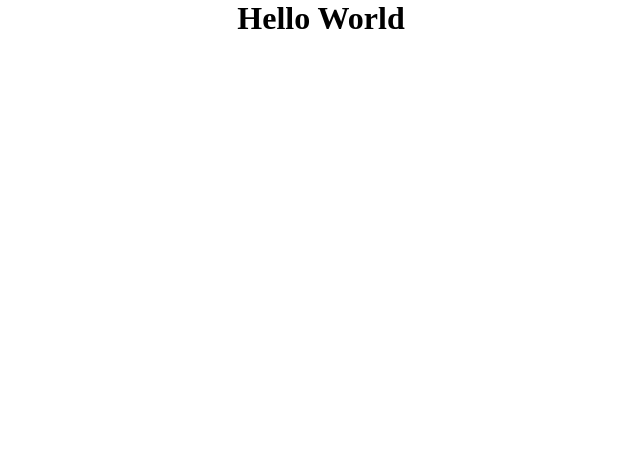
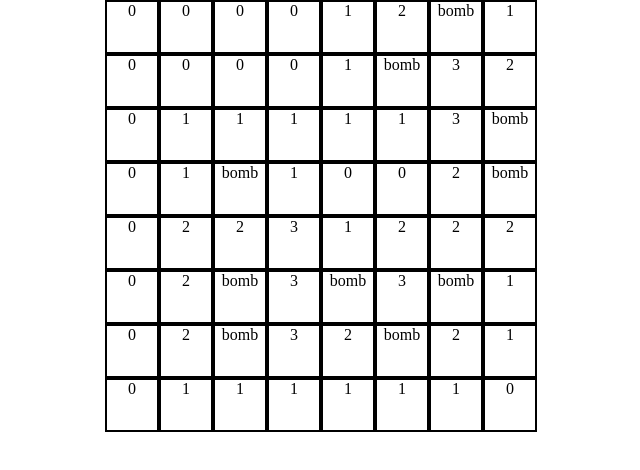
Before and after one commit to dylant135/minesweeper, a React (Create React App) app: page /game in a window 1280 px wide. Shown: the top 470 px of the page, without its empty margins (319-959 px from the left). Built offline with nearby package versions, Linux system fonts and the light colour scheme.

Commit message:
board generated

```diff
--- a/package.json
+++ b/package.json
@@ -12,6 +12,7 @@
     "@types/react-dom": "^18.2.7",
     "react": "^18.2.0",
     "react-dom": "^18.2.0",
+    "react-router-dom": "^6.15.0",
     "react-scripts": "5.0.1",
     "typescript": "^4.9.5",
     "web-vitals": "^2.1.4"
--- a/src/App.css
+++ b/src/App.css
@@ -11,3 +11,18 @@
   width: 80%;
   margin: auto;
 }
+
+.board {
+  display: grid;
+  grid-template-columns: repeat(8, 1fr);
+  grid-template-rows: repeat(8, 1fr);
+  width: fit-content;
+  margin: auto;
+}
+
+.cell {
+  border: 2px solid black;
+  border-collapse: collapse;
+  width: 50px;
+  height: 50px;
+}
--- a/src/App.tsx
+++ b/src/App.tsx
@@ -1,10 +1,21 @@
 import React from 'react';
 import './App.css';
+import { Route, Routes } from 'react-router-dom'
+import Game from './components/Game';
+import Home from './components/Home';
+import GameContextProvider from './GameContext';
+
 
 function App() {
+
   return (
     <div className="App">
-      <h1 className='center'>Hello World</h1>
+      <GameContextProvider>
+        <Routes>
+          <Route path='/' element={<Home />} />
+          <Route path='/game' element={<Game />} />
+        </Routes>
+      </GameContextProvider>
     </div>
   );
 }
--- /dev/null
+++ b/src/GameContext.tsx
@@ -0,0 +1,29 @@
+import React, { createContext, useState } from "react";
+
+type initType = {
+    isReady: boolean,
+    setIsReady: React.Dispatch<React.SetStateAction<boolean>>
+}
+
+/*const init = {
+    isReady: false,
+    setIsReady: () => {}
+} as initType*/
+
+export const gameContext = createContext({} as initType)
+
+type providerProps = {
+    children: React.ReactNode
+}
+
+export default function GameContextProvider({children}: providerProps) {
+    const [isReady, setIsReady] = useState(false)
+    return (
+        <gameContext.Provider value={{
+            isReady,
+            setIsReady
+        }}>
+            {children}
+        </gameContext.Provider>
+    )
+}
--- a/src/components/Board.tsx
+++ b/src/components/Board.tsx
@@ -1,9 +1,118 @@
-import React from "react";
+import React, { useContext, useState } from "react";
+import { gameContext } from "../GameContext";
+import { cellType } from "../types/cellType";
+import Cell from "./Cell";
 
 export default function Board() {
+    const {isReady} = useContext(gameContext)
+    const [boardData, setIsBoardData] = useState(generateBoard())
+
+
+    function generateBoard() {
+        const data = emptyArr()
+        plantBombs(data)
+        calculateNums(data)
+        return data
+    }
+
+    function emptyArr() {
+        let data:cellType[][] = []
+        for(let i = 0; i < 8; i++) {
+            data.push([])
+            for(let j = 0; j < 8; j++) {
+                data[i][j] = {
+                    x: i,
+                    y: j,
+                    isMine: false,
+                    isFlagged: false,
+                    isHidden: true,
+                    num: 0
+                }
+            }
+        }
+        return data
+    }
+
+    function plantBombs(data:cellType[][]) {
+        console.log(data)
+        let bombs = 10
+        while(bombs > 0) {
+            //Math.floor(Math.random() * (max - min + 1) + min)
+            const x = Math.floor(Math.random() * (8))
+            const y = Math.floor(Math.random() * (8))
+            if(data[x][y].isMine === false) {
+                data[x][y].isMine = true
+                bombs--
+            }
+        }
+    }
+
+    function calculateNums(data:cellType[][]) {
+        for(let i = 0; i < 8; i++) {
+            for(let j = 0; j < 8; j++) {
+                let num = 0
+                const arr = traverse(data, i, j)
+                arr.map(cell => {
+                    if(cell.isMine) {
+                        num++
+                    }
+                })
+                data[i][j].num = num
+            }
+        }
+    }
+
+    function traverse(data: cellType[][], x: number, y: number) {
+        let arr = []
+        //up
+        if(x > 0) {
+            arr.push(data[x - 1][y])
+        }
+        //up right
+        if(x > 0 && y < 7) {
+            arr.push(data[x - 1][y + 1])
+        }
+        //up left
+        if(x > 0 && y > 0) {
+            arr.push(data[x - 1][y - 1])
+        }
+        //right
+        if(y < 7) {
+            arr.push(data[x][y + 1])
+        }
+        //left
+        if(y > 0) {
+            arr.push(data[x][y - 1])
+        }
+        //bottom
+        if(x < 7) {
+            arr.push(data[x + 1][y])
+        }
+        //bottom right
+        if(x < 7 && y < 7) {
+            arr.push(data[x + 1][y + 1])
+        }
+        //bottom left
+        if(x < 7 && y > 0) {
+            arr.push(data[x + 1][y - 1])
+        }
+
+        return arr
+    }
+
+    const displayBoard = boardData.map(row => {
+        return row.map(cell => {
+            return (
+                <Cell
+                    cellData={cell}
+                />
+            )
+        })
+    })
+
     return (
-        <div className="board">
-
+        <div className="board center">
+            {displayBoard}
         </div>
     )
 }
--- a/src/components/Cell.tsx
+++ b/src/components/Cell.tsx
@@ -1,9 +1,14 @@
 import React from "react";
+import { cellType } from "../types/cellType";
 
-export default function Cell() {
+type propsType = {
+    cellData: cellType
+}
+
+export default function Cell({cellData}: propsType) {
     return (
         <div className="cell">
-
+            {cellData.isMine ? 'bomb' : cellData.num}
         </div>
     )
 }
--- a/src/components/Game.tsx
+++ b/src/components/Game.tsx
@@ -1,9 +1,10 @@
 import React from "react";
+import Board from "./Board";
 
 export default function Game() {
     return (
         <div className="game">
-
+            <Board />
         </div>
     )
 }
--- /dev/null
+++ b/src/components/Home.tsx
@@ -0,0 +1,24 @@
+import React, {useContext} from "react";
+import { useNavigate } from 'react-router-dom'
+import { gameContext } from "../GameContext";
+
+export default function Home() {
+
+    const navigate = useNavigate()
+    const { setIsReady } = useContext(gameContext)
+
+    function startGame() {
+        setIsReady(true)
+        navigate('/game')
+    }
+
+    return (
+        <div className="home">
+            <h1 className="center">MineSweeper</h1>
+
+            <div className='container center'>
+                <button type='button' onClick={startGame}>Start Game</button>
+            </div>
+        </div>
+    )
+}
--- a/src/index.tsx
+++ b/src/index.tsx
@@ -1,13 +1,16 @@
 import React from 'react';
 import ReactDOM from 'react-dom/client';
 import App from './App';
+import { BrowserRouter } from 'react-router-dom';
 
 const root = ReactDOM.createRoot(
   document.getElementById('root') as HTMLElement
 );
 root.render(
   <React.StrictMode>
-    <App />
+    <BrowserRouter>
+      <App />
+    </BrowserRouter>
   </React.StrictMode>
 );
 
--- /dev/null
+++ b/src/types/cellType.tsx
@@ -0,0 +1,8 @@
+export type cellType = {
+    x: number,
+    y: number,
+    isMine: boolean,
+    isFlagged: boolean,
+    isHidden: boolean,
+    num: number
+}
```
Also changed, not shown: 1 other file (tests, documents, lock files or other folders).
